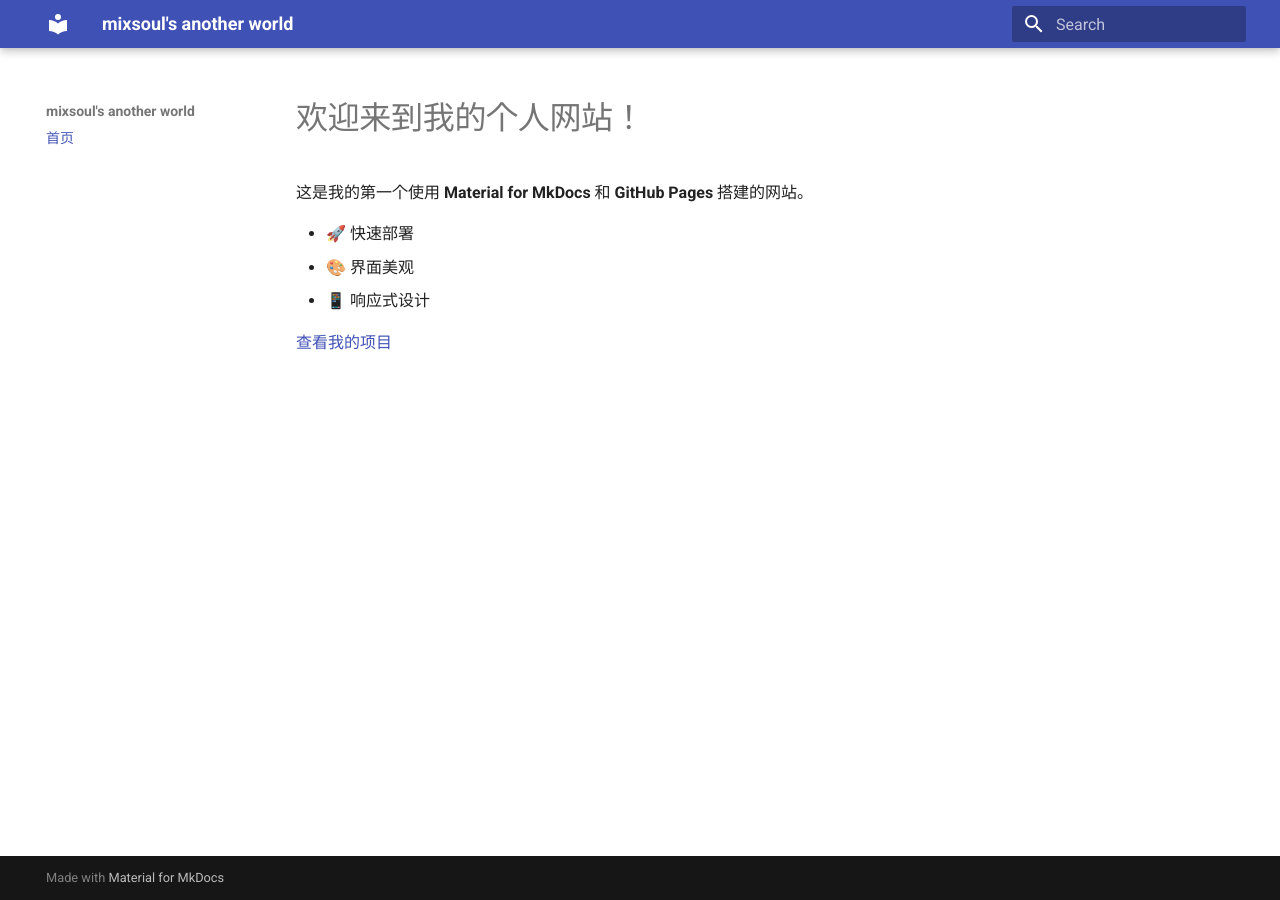
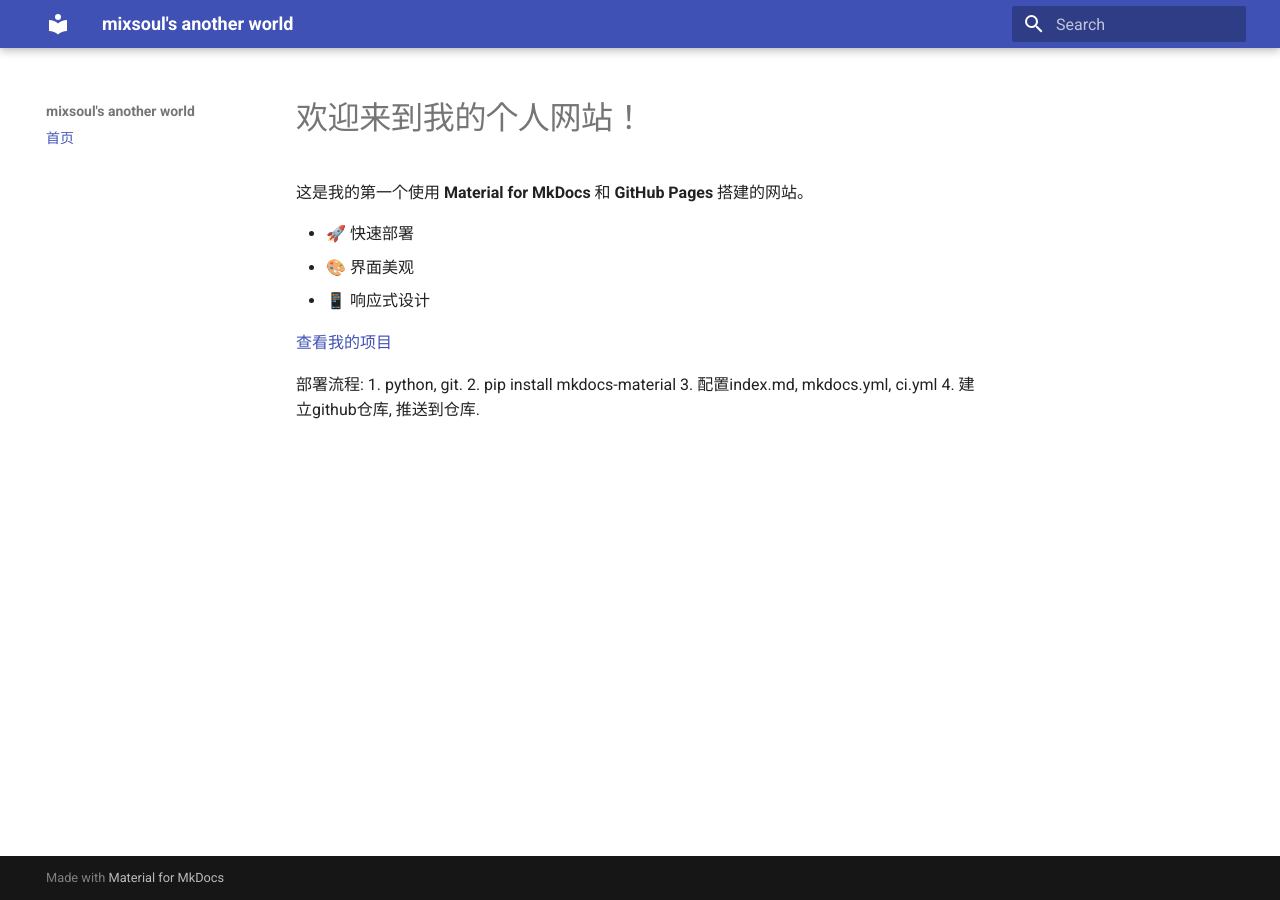
Before and after one commit to mixsoulgithub/mixsoul.github.io, an MkDocs documentation site: the page built from docs/index.md, in a window 1280 px wide. Built offline with MkDocs 1.6.1 and Material for MkDocs 9.7.7, drawn with Linux system fonts in a browser that asks for light colours.

Commit message:
rename and retry

```diff
--- a/docs/index.md
+++ b/docs/index.md
@@ -7,3 +7,9 @@
 - 📱 响应式设计
 
 [查看我的项目](/projects)
+
+部署流程:
+    1. python, git.
+    2. pip install mkdocs-material
+    3. 配置index.md, mkdocs.yml, ci.yml
+    4. 建立github仓库, 推送到仓库.
```
